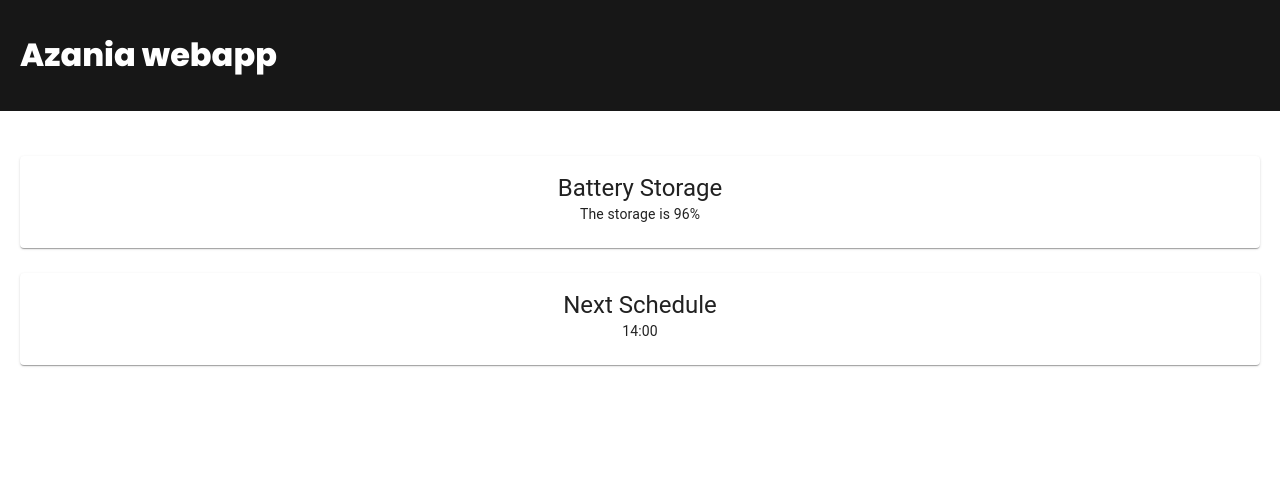
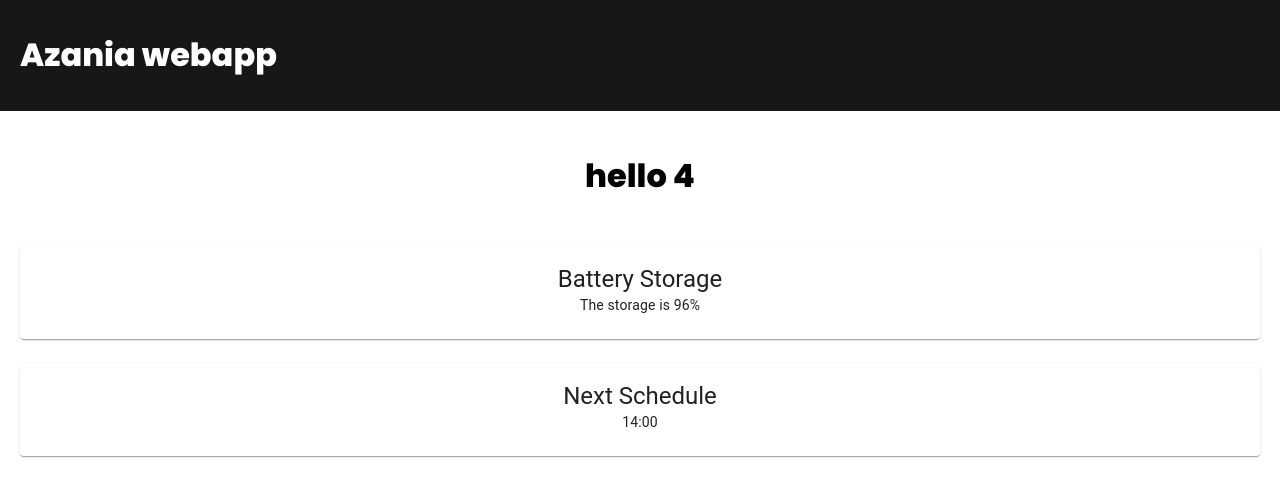
Before and after one commit to NeyoCreator/chat_bot, a React (Create React App) app in the folder azania_webapp/my-app/: page / in a window 1280 px wide. Shown: the top 496 px of the page. Built offline with nearby package versions, Linux system fonts and the light colour scheme.

Commit message:
added additionl header tag

```diff
--- a/azania_webapp/my-app/src/App.js
+++ b/azania_webapp/my-app/src/App.js
@@ -4,6 +4,8 @@ import BasicCard2 from './components/card2';
 import Navbar from './components/Navbar';
 import Home from './components/Home'
 import './App.css';
+
+
 
 function App() {
 
--- a/azania_webapp/my-app/src/components/Home.js
+++ b/azania_webapp/my-app/src/components/Home.js
@@ -3,8 +3,10 @@ import BasicCard from "./card1"
 import BasicCard2 from "./card2"
 
 const Home = () => {
+  var x = 4
     return (
       <div className="Home">
+        <h1>hello {x}</h1>
         <br></br>
         <BasicCard></BasicCard>
         <br></br>
```
